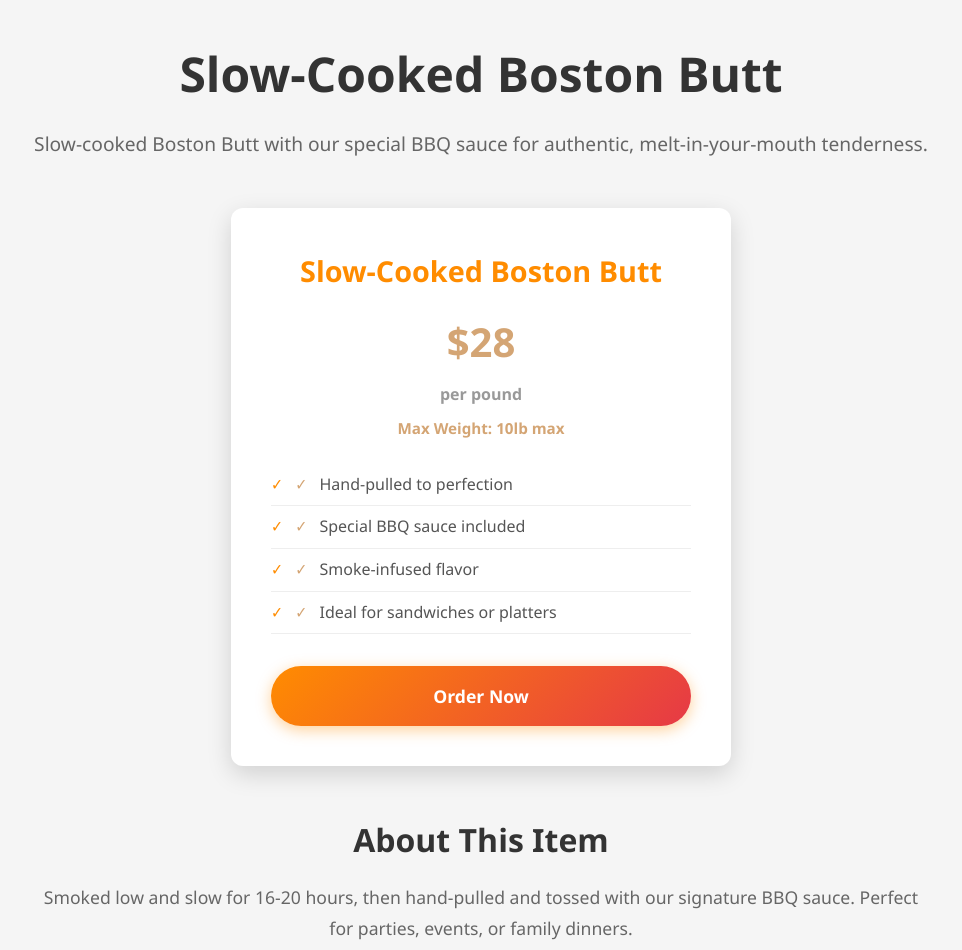
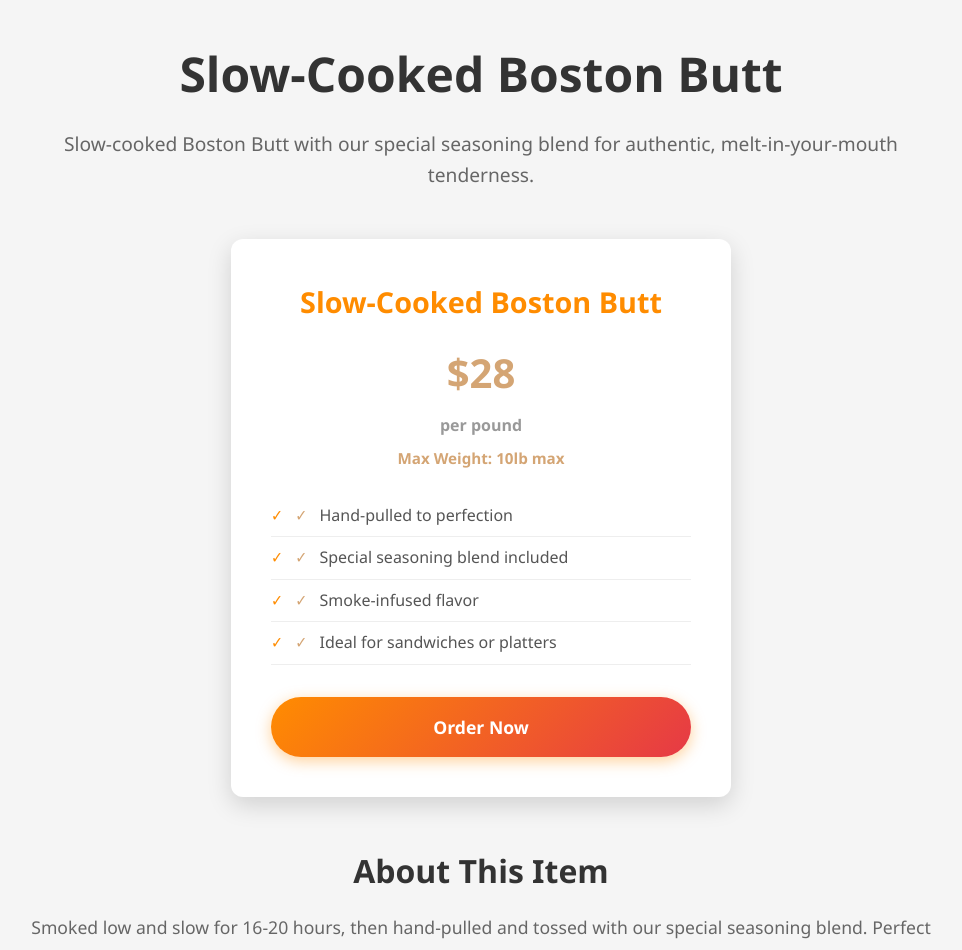
Before and after one commit to Diamond-Queen/BBQ---SECRET, a React (Vite) app: page /pricing/boston-butt in a window 1280 px wide. Shown: the part 121-1071 px from the top of the page, without its empty margins (159-1121 px from the left). Built offline with nearby package versions, Linux system fonts and the light colour scheme.

Commit message:
Changed all wording

```diff
--- a/pages/PricingDetails.jsx
+++ b/pages/PricingDetails.jsx
@@ -39,14 +39,14 @@ const itemDetails = {
     price: '$28',
     unit: 'per pound',
     weight: '10lb max',
-    description: 'Slow-cooked Boston Butt with our special BBQ sauce for authentic, melt-in-your-mouth tenderness.',
+    description: 'Slow-cooked Boston Butt with our special seasoning blend for authentic, melt-in-your-mouth tenderness.',
     highlights: [
       'Hand-pulled to perfection',
-      'Special BBQ sauce included',
+      'Special seasoning blend included',
       'Smoke-infused flavor',
       'Ideal for sandwiches or platters'
     ],
-    details: 'Smoked low and slow for 16-20 hours, then hand-pulled and tossed with our signature BBQ sauce. Perfect for parties, events, or family dinners.',
+    details: 'Smoked low and slow for 16-20 hours, then hand-pulled and tossed with our special seasoning blend. Perfect for parties, events, or family dinners.',
     cookTime: '16-20 hours',
     servings: '4-5 servings per pound'
   },
--- a/pages/boston-butt.jsx
+++ b/pages/boston-butt.jsx
@@ -43,7 +43,7 @@ export default function BostonButt() {
       <section className="hero" id="boston-butt-hero">
         <div className="hero-content">
           <h2>Slow-Cooked Boston Butt</h2>
-          <p>Juicy, tender Boston Butt with our special BBQ sauce</p>
+          <p>Juicy, tender Boston Butt with our special seasoning blend</p>
         </div>
       </section>
 
@@ -51,7 +51,7 @@ export default function BostonButt() {
         <div className="container">
           <h2>Boston Butt</h2>
           <div className="menu-item-detail">
-            <h3>Juicy, tender Boston Butt with our special BBQ sauce</h3>
+            <h3>Juicy, tender Boston Butt with our special seasoning blend</h3>
             <p>
               Our signature Boston Butt is a customer favorite! We hand-select the finest cuts of meat
               and slow-cook them to perfection in our special blend of seasonings. Each piece is seasoned
--- a/pages/index.jsx
+++ b/pages/index.jsx
@@ -71,7 +71,7 @@ function LandingPage() {
           </Link>
           <Link to="/boston-butt" className="menu-item">
              <h3> Boston Butt</h3>
-              <p>Slow-cooked Boston Butt with our special BBQ sauce</p>
+              <p>Slow-cooked Boston Butt with our special seasoning blend</p>
           </Link>
           <Link to="/brunswick-stew" className="menu-item">
               <h3> Brunswick Stew (When Available) </h3>
@@ -141,7 +141,7 @@ function LandingPage() {
               <ul>
                 <li>Slow-cooked perfection</li>
                 <li>Tender & juicy</li>
-                <li>Special BBQ sauce</li>
+                <li>Special Seasoning Blend</li>
               </ul>
               <Link to="/pricing/boston-butt" className="cta-button">View Details</Link>
             </div>
--- a/pages/ribs.jsx
+++ b/pages/ribs.jsx
@@ -55,7 +55,7 @@ export default function Ribs() {
             <p>
               Our signature ribs are a customer favorite! We hand-select the finest cuts of meat
               and slow-cook them to perfection in our special blend of seasonings. Each rack is seasoned
-              inside and out with our proprietary dry rub, ensuring every bite is bursting with flavor.
+              inside and out with our proprietary dry rub, and injected with a flavorful concoction.
             </p>
             <p>
           <strong>Perfect for:</strong> Family gatherings, holidays, or just whenever you're craving
```
